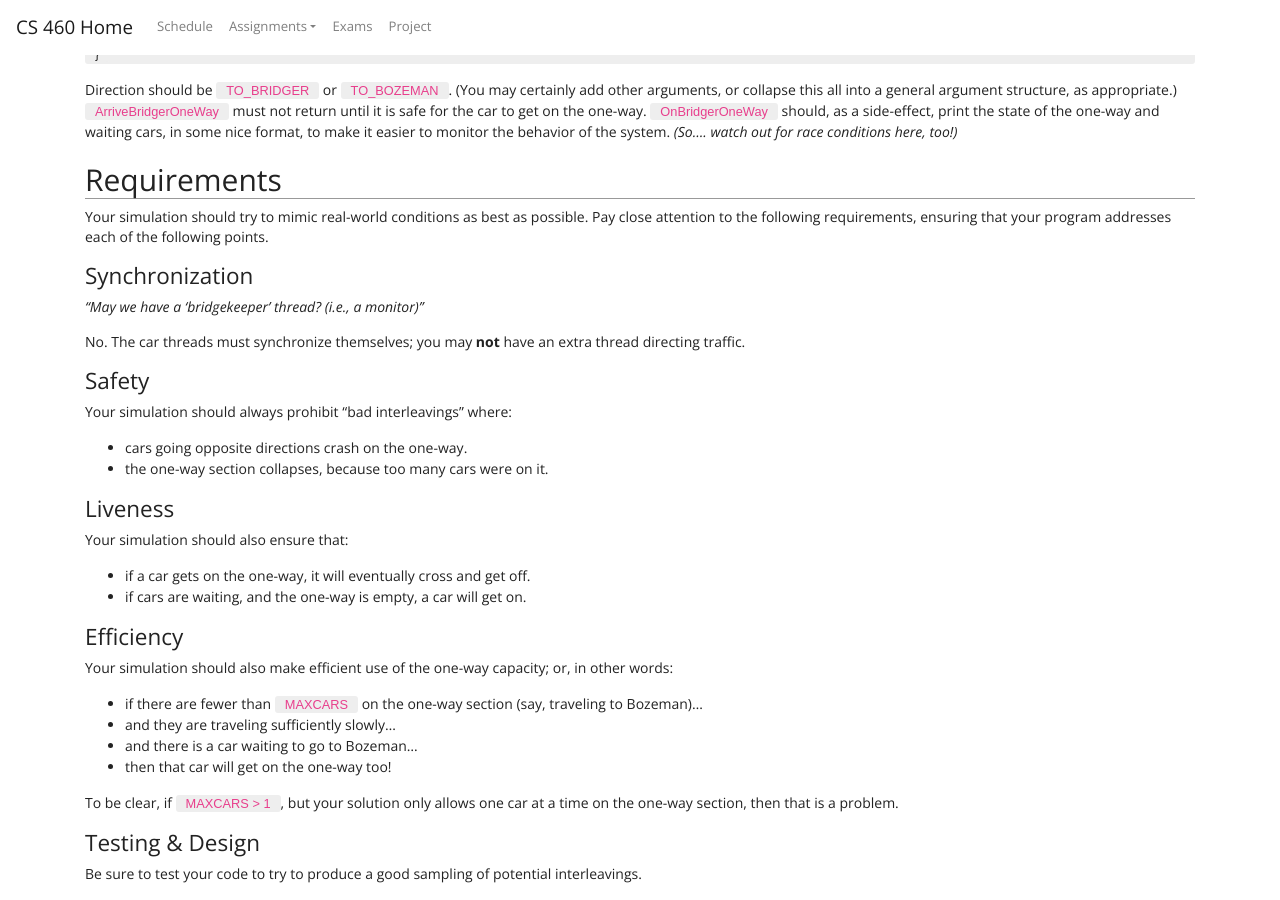
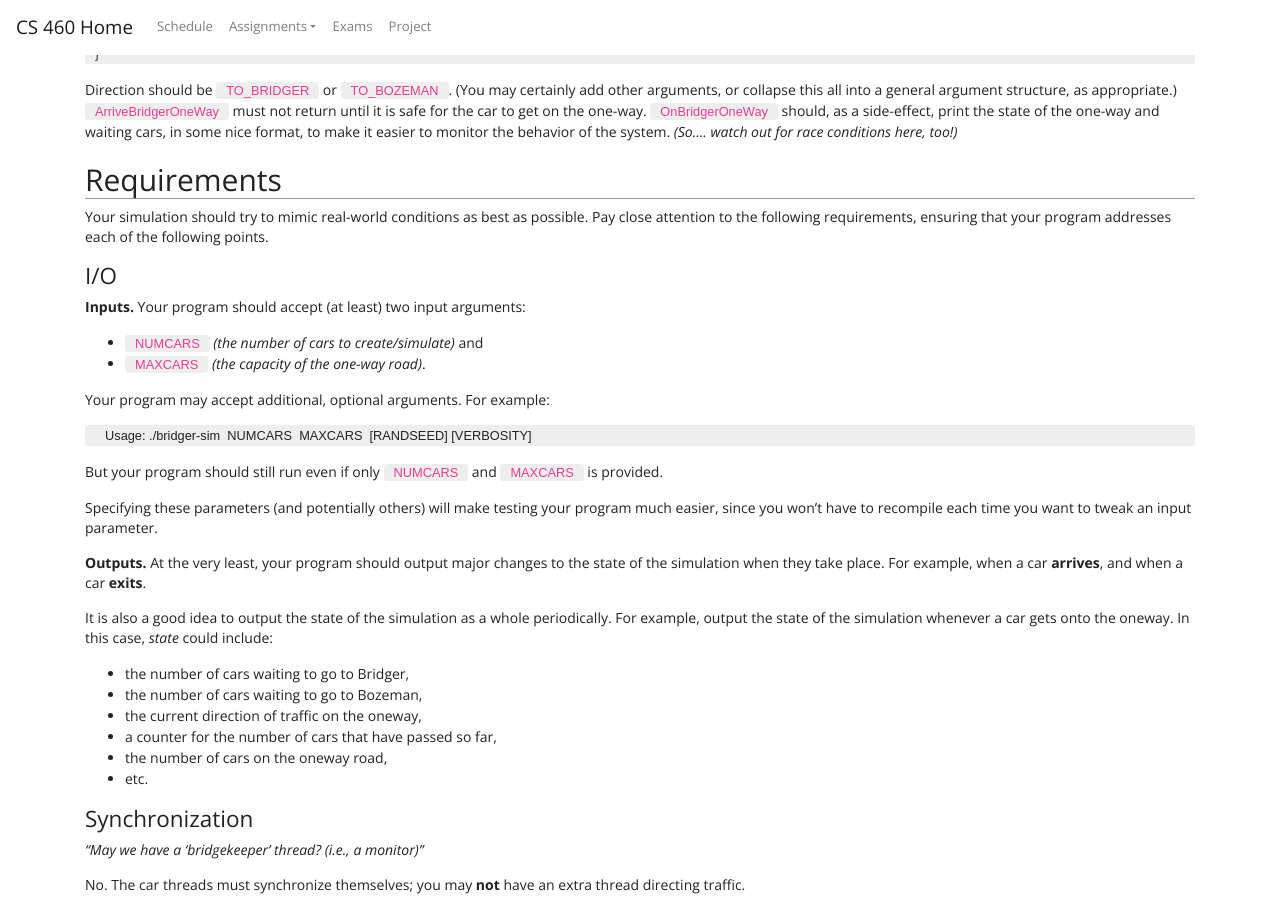
Before and after one commit to traviswpeters/cs460-2019-fall, a Jekyll site: the page built from a1.md, in a window 1280 px wide and 900 px high, scrolled down 1581 px. Built offline with Jekyll 4.4.1, drawn with Linux system fonts in a browser that asks for light colours; nearby versions of some CDN libraries; our own code applies the rules of GitHub Pages for plain Markdown files; some of the changed text lies outside the part shown.

Commit message:
schedule updates; slides from today; tweaks to assignment requirements

````diff
--- a/a1.md
+++ b/a1.md
@@ -109,6 +109,39 @@ Direction should be `TO_BRIDGER` or `TO_BOZEMAN`.
 
 Your simulation should try to mimic real-world conditions as best as possible.
 Pay close attention to the following requirements, ensuring that your program addresses each of the following points.
+
+#### I/O
+
+**Inputs.**
+Your program should accept (at least) two input arguments:
+- `NUMCARS` *(the number of cars to create/simulate)* and
+- `MAXCARS` *(the capacity of the one-way road)*.
+
+Your program may accept additional, optional arguments.
+For example:
+
+```
+Usage: ./bridger-sim  NUMCARS  MAXCARS  [RANDSEED] [VERBOSITY]
+```
+
+But your program should still run even if only `NUMCARS` and `MAXCARS` is provided.
+
+Specifying these parameters (and potentially others) will make testing your program much easier,
+since you won't have to recompile each time you want to tweak an input parameter.
+
+**Outputs.**
+At the very least, your program should output major changes to the state of the simulation when they take place.
+For example, when a car **arrives**, and when a car **exits**.
+
+It is also a good idea to output the state of the simulation as a whole periodically.
+For example, output the state of the simulation whenever a car gets onto the oneway.
+In this case, *state* could include:
+- the number of cars waiting to go to Bridger,
+- the number of cars waiting to go to Bozeman,
+- the current direction of traffic on the oneway,
+- a counter for the number of cars that have passed so far,
+- the number of cars on the oneway road,
+- etc.
 
 #### Synchronization
 
````
Also changed, not shown: other parts of a1.md (+1 -1 lines), index.md (+30 -18 lines), 1 other file.
